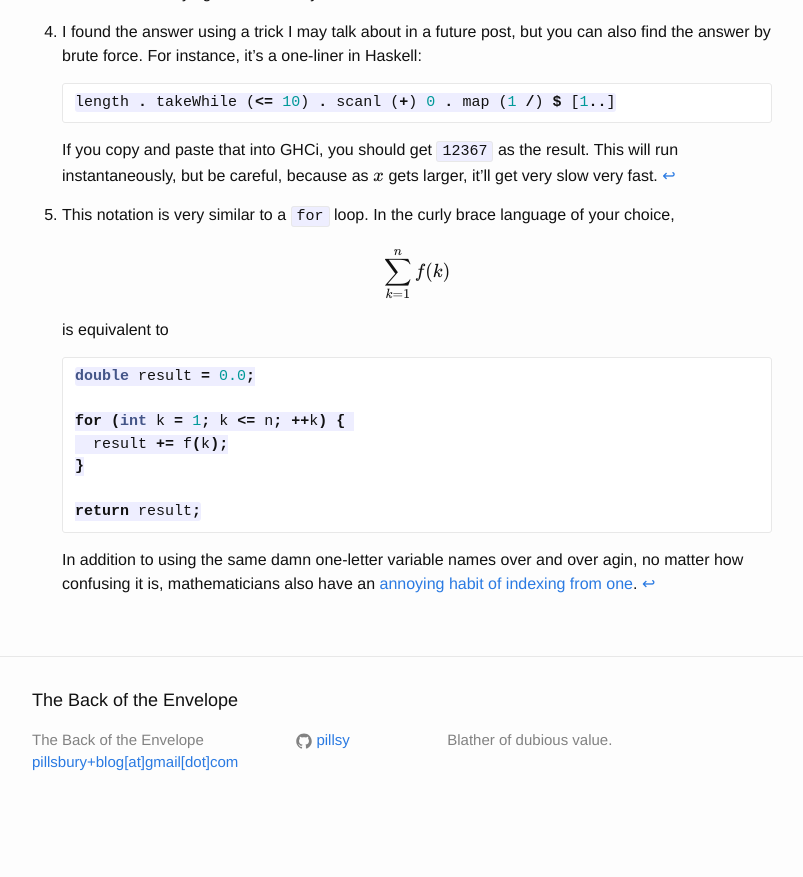
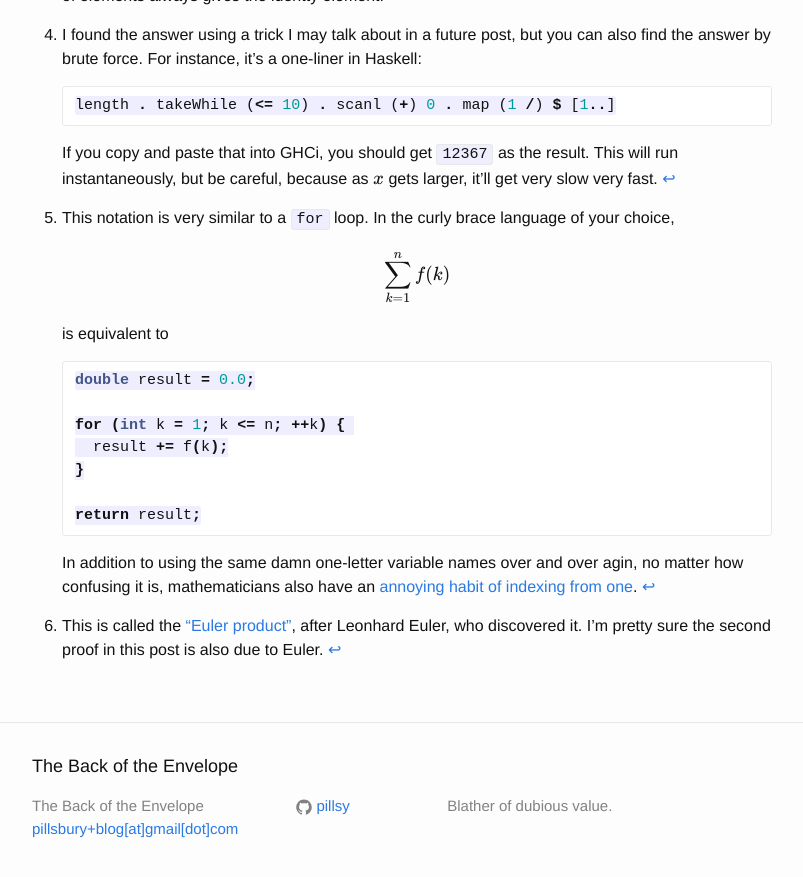
Before and after one commit to pillsy/pillsy.github.io, a Jekyll site: the page built from _posts/2015-12-28-there-are-lots-of-primes.markdown, in a window 1280 px wide and 900 px high, scrolled down 1967 px. Shown: the top 877 px of the window, without its empty margins (238-1041 px from the left). Built offline with Jekyll 4.4.1, drawn with Linux system fonts in a browser that asks for light colours; formulas are drawn with MathJax 3; before the commit the page ends 2801 px from its top, so only the background shows below that.

Commit message:
added note about euler product

```diff
--- a/_posts/2015-12-28-there-are-lots-of-primes.markdown
+++ b/_posts/2015-12-28-there-are-lots-of-primes.markdown
@@ -77,7 +77,7 @@ revealed to be geometric series. As long as $ -1 < x < 1 $,
 
 $$ \sum_{k = 0}^\infty x^k = \frac{1}{1-x} $$
 
-Now the harmonic series is just a simple, finite product!
+Now the harmonic series is just a simple, finite product![^euler]
 
 $$ \prod_{j = 1}^N \frac{1}{1 - 1/p_j } $$
 
@@ -133,6 +133,10 @@ business.
     and over agin, no matter how confusing it is, mathematicians also
     have an [annoying habit of indexing from one][index].
 
+[^euler]: This is called the ["Euler product"][euler], after Leonhard
+    Euler, who discovered it. I'm pretty sure the second proof in this
+    post is also due to Euler.
+
 [euclid]: http://primes.utm.edu/notes/proofs/infinite/euclids.html
 
 [fta]: http://mathworld.wolfram.com/FundamentalTheoremofArithmetic.html
@@ -140,3 +144,5 @@ business.
 [monoid]: https://apocalisp.wordpress.com/2010/06/14/on-monoids/
 
 [index]: http://www.cs.utexas.edu/users/EWD/ewd08xx/EWD831.PDF
+
+[euler]: https://en.wikipedia.org/wiki/Riemann_zeta_function#Euler_product_formula
```
